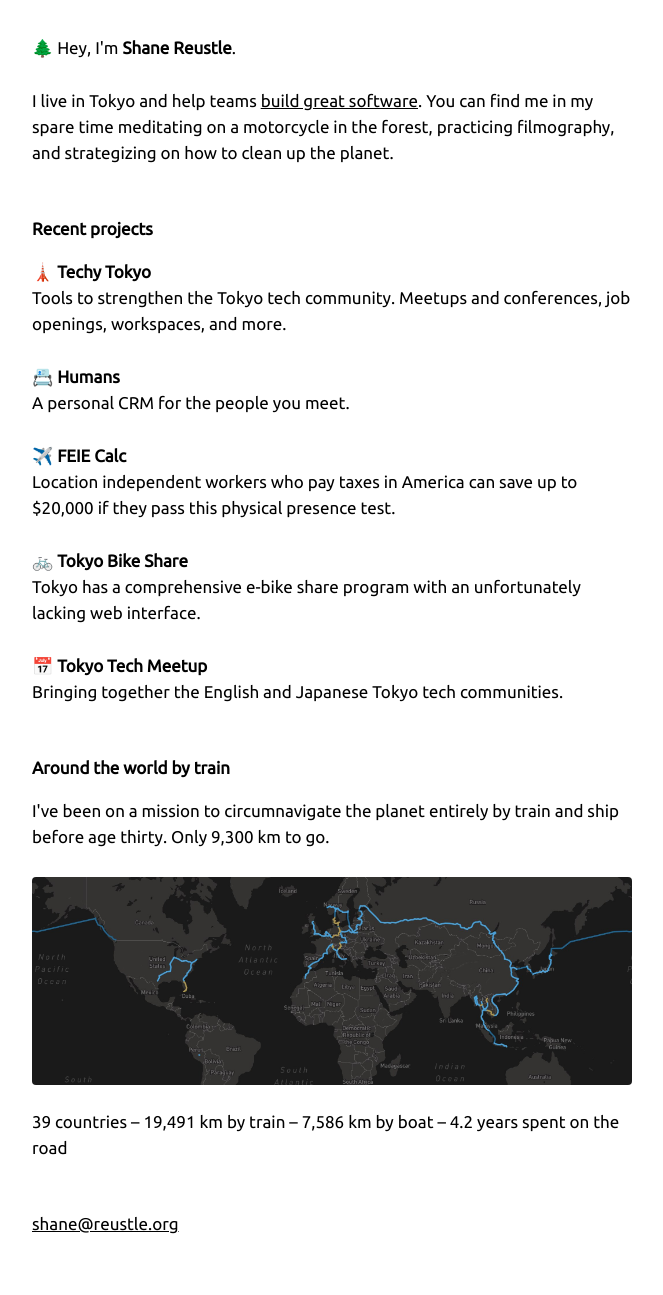
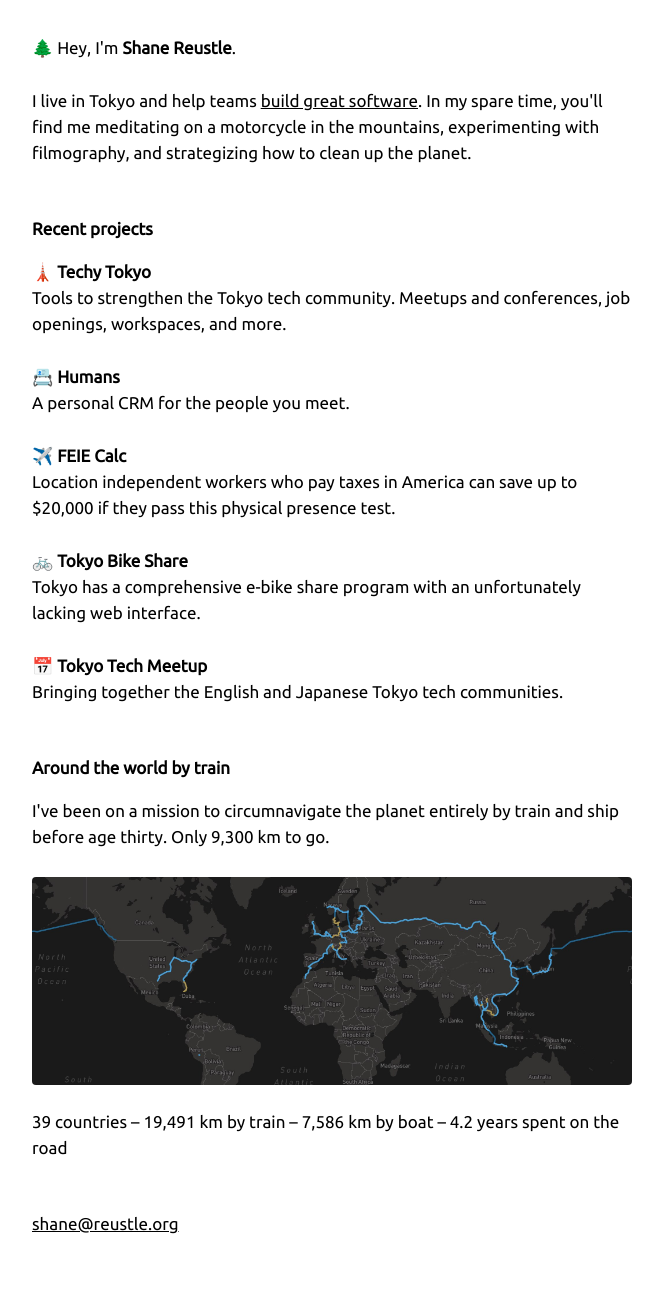
Before and after one commit to reustle/reustle, a Jekyll site: the page index.html, which Jekyll copies as it is, in a window 1280 px wide. Shown: the whole page, without its empty margins (308-971 px from the left). Built offline with Jekyll 4.4.1, drawn with Linux system fonts in a browser that asks for light colours.

Commit message:
Update index.html

```diff
--- a/index.html
+++ b/index.html
@@ -40,7 +40,7 @@
         <header>
             <p>🌲 Hey, I'm <strong>Shane Reustle</strong>.</p>
             <p>
-                I live in Tokyo and help teams <a href="https://reustle.co" target="_blank"><u>build great software</u></a>. You can find me in my spare time meditating on a motorcycle in the forest, practicing filmography, and strategizing on how to clean up the planet.
+                I live in Tokyo and help teams <a href="https://reustle.co" target="_blank"><u>build great software</u></a>. In my spare time, you'll find me meditating on a motorcycle in the mountains, experimenting with filmography, and strategizing how to clean up the planet.
             </p>
         </header>
 
```
